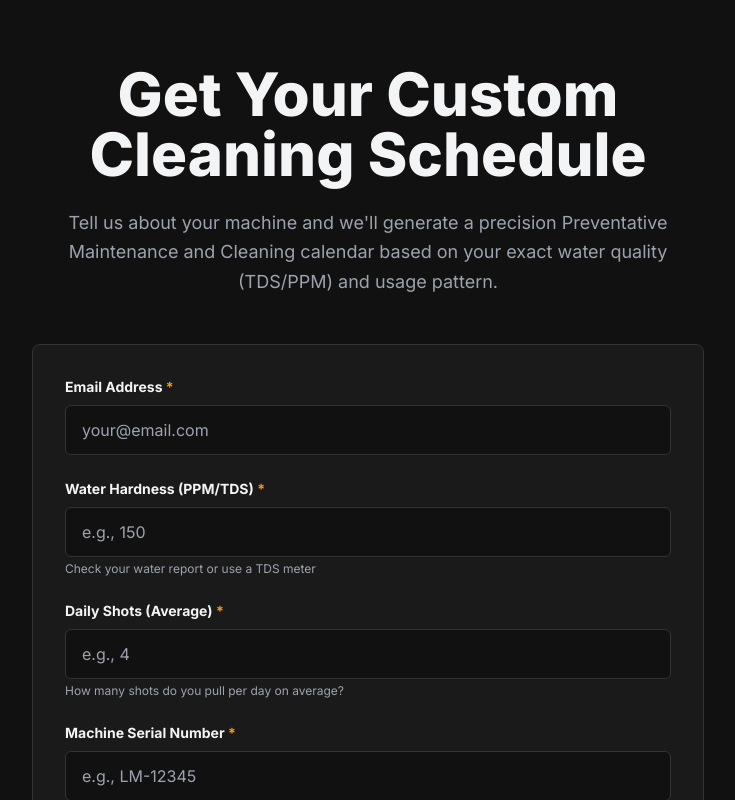
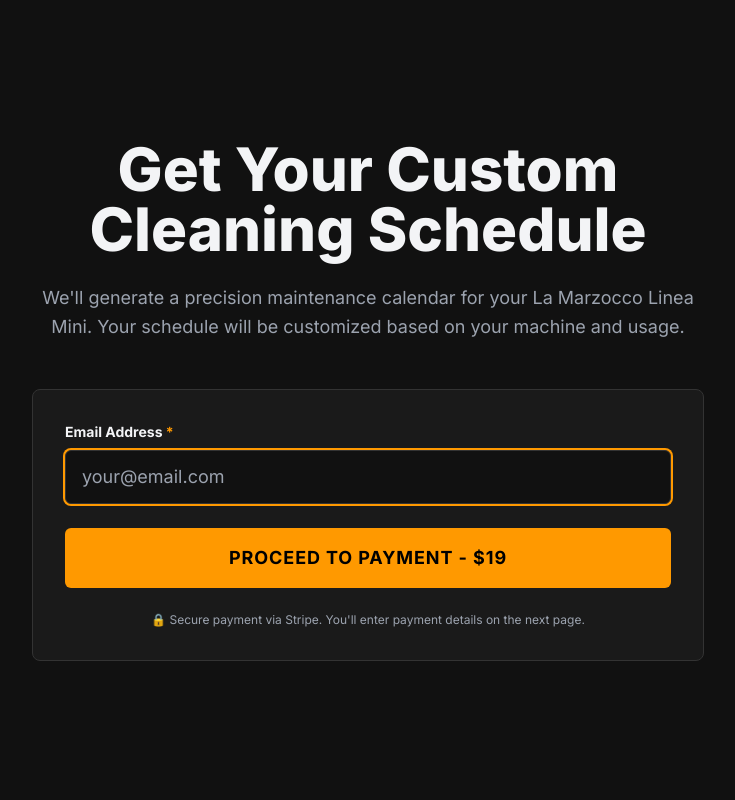
Before and after one commit to ThatMovieGuyOriginal/espresso-smoke-test, a Next.js app: page /order in a window 1280 px wide. Shown: the top 800 px of the page, without its empty margins (272-1007 px from the left). Built offline with nearby package versions, Linux system fonts and the light colour scheme.

Commit message:
Reduce friction: Email-only form with dummy data - get payment first, collect details later

```diff
--- a/app/order/page.tsx
+++ b/app/order/page.tsx
@@ -1,84 +1,57 @@
 'use client'
 
 import { track } from '@vercel/analytics'
-import Link from 'next/link'
-import { useEffect, useState } from 'react'
+import { useState } from 'react'
 
 export default function OrderPage() {
-  const [formData, setFormData] = useState({
-    email: '',
-    waterHardness: '',
-    dailyShots: '',
-    serialNumber: '',
-  })
+  const [email, setEmail] = useState('')
   const [loading, setLoading] = useState(false)
-  const [errors, setErrors] = useState<Record<string, string>>({})
+  const [error, setError] = useState('')
 
-  const validateForm = () => {
-    const newErrors: Record<string, string> = {}
-
-    // Email validation
-    if (!formData.email || !/^[^\s@]+@[^\s@]+\.[^\s@]+$/.test(formData.email)) {
-      newErrors.email = 'Valid email required'
+  const validateEmail = () => {
+    if (!email || !/^[^\s@]+@[^\s@]+\.[^\s@]+$/.test(email)) {
+      setError('Valid email required')
+      return false
     }
-
-    // Water hardness validation (1-999 ppm)
-    const hardness = parseInt(formData.waterHardness)
-    if (!formData.waterHardness || isNaN(hardness) || hardness < 1 || hardness > 999) {
-      newErrors.waterHardness = 'Enter water hardness between 1-999 ppm'
-    }
-
-    // Daily shots validation (1-99)
-    const shots = parseInt(formData.dailyShots)
-    if (!formData.dailyShots || isNaN(shots) || shots < 1 || shots > 99) {
-      newErrors.dailyShots = 'Enter daily shots between 1-99'
-    }
-
-    // Serial number validation (non-empty)
-    if (!formData.serialNumber.trim()) {
-      newErrors.serialNumber = 'Serial number required'
-    }
-
-    setErrors(newErrors)
-    return Object.keys(newErrors).length === 0
+    return true
   }
 
   const handleSubmit = async (e: React.FormEvent) => {
     e.preventDefault()
+    setError('')
 
-    if (!validateForm()) {
+    if (!validateEmail()) {
       return
     }
 
     setLoading(true)
-    track('order_form_submitted', {
-      water_hardness: formData.waterHardness,
-      daily_shots: formData.dailyShots,
+    track('order_form_submitted_email_only', {
+      email: email,
     })
 
     // CRITICAL: Always redirect to Stripe, even if database save fails
     // Philosophy: Payment > Data Collection
-    // We can email customers for missing details, but can't recover lost sales
+    // Using dummy data for non-email fields - will be updated post-purchase
 
     try {
-      // Attempt to save order details to Supabase
+      // Attempt to save order with dummy data to Supabase
       await fetch('/api/orders', {
         method: 'POST',
         headers: { 'Content-Type': 'application/json' },
         body: JSON.stringify({
-          email: formData.email,
-          water_hardness_ppm: parseInt(formData.waterHardness),
-          daily_shots: parseInt(formData.dailyShots),
-          serial_number: formData.serialNumber,
+          email: email,
+          water_hardness_ppm: 150, // Dummy default
+          daily_shots: 4, // Dummy default
+          serial_number: 'TBD', // Placeholder - to be collected post-purchase
           status: 'pending_payment',
         }),
       })
       // Database save succeeded - great! Continue to Stripe.
     } catch (error) {
       // Database save failed - log it but DON'T STOP the checkout
-      console.error('Failed to save order details (will still process payment):', error)
+      console.error('Failed to save order (will still process payment):', error)
       track('order_save_failed', {
-        email: formData.email,
+        email: email,
         error: error instanceof Error ? error.message : 'unknown'
       })
       // Continue to Stripe regardless
@@ -86,19 +59,10 @@ export default function OrderPage() {
 
     // ALWAYS redirect to Stripe - this is the critical part
     const stripeUrl = new URL('https://buy.stripe.com/cNi9AS1Lj1gG4z18xs7AI01')
-    stripeUrl.searchParams.set('prefilled_email', formData.email)
-    stripeUrl.searchParams.set('client_reference_id', formData.email)
+    stripeUrl.searchParams.set('prefilled_email', email)
+    stripeUrl.searchParams.set('client_reference_id', email)
 
     window.location.href = stripeUrl.toString()
-  }
-
-  const handleChange = (e: React.ChangeEvent<HTMLInputElement>) => {
-    const { name, value } = e.target
-    setFormData(prev => ({ ...prev, [name]: value }))
-    // Clear error when user types
-    if (errors[name]) {
-      setErrors(prev => ({ ...prev, [name]: '' }))
-    }
   }
 
   return (
@@ -109,13 +73,13 @@ export default function OrderPage() {
             Get Your Custom Cleaning Schedule
           </h1>
           <p className="text-lg text-text-secondary leading-relaxed">
-            Tell us about your machine and we'll generate a precision Preventative Maintenance and Cleaning calendar
-            based on your exact water quality (TDS/PPM) and usage pattern.
+            We'll generate a precision maintenance calendar for your La Marzocco Linea Mini.
+            Your schedule will be customized based on your machine and usage.
           </p>
         </div>
 
         <form onSubmit={handleSubmit} className="bg-dark-surface border border-dark-border rounded-lg p-8 space-y-6">
-          {/* Email */}
+          {/* Email Only */}
           <div>
             <label htmlFor="email" className="block text-sm font-bold text-text-primary mb-2">
               Email Address <span className="text-accent-orange">*</span>
@@ -123,100 +87,27 @@ export default function OrderPage() {
             <input
               type="email"
               id="email"
-              name="email"
-              value={formData.email}
-              onChange={handleChange}
+              value={email}
+              onChange={(e) => {
+                setEmail(e.target.value)
+                if (error) setError('')
+              }}
               placeholder="your@email.com"
-              className="w-full bg-dark-bg border border-dark-border text-text-primary placeholder-text-secondary rounded-md px-4 py-3 focus:outline-none focus:ring-2 focus:ring-accent-orange"
+              className="w-full bg-dark-bg border border-dark-border text-text-primary placeholder-text-secondary rounded-md px-4 py-3 focus:outline-none focus:ring-2 focus:ring-accent-orange text-lg"
               disabled={loading}
+              autoFocus
               required
             />
-            {errors.email && (
-              <p className="text-red-500 text-sm mt-1">{errors.email}</p>
+            {error && (
+              <p className="text-red-500 text-sm mt-1">{error}</p>
             )}
-          </div>
-
-          {/* Water Hardness */}
-          <div>
-            <label htmlFor="waterHardness" className="block text-sm font-bold text-text-primary mb-2">
-              Water Hardness (PPM/TDS) <span className="text-accent-orange">*</span>
-            </label>
-            <input
-              type="number"
-              id="waterHardness"
-              name="waterHardness"
-              value={formData.waterHardness}
-              onChange={handleChange}
-              placeholder="e.g., 150"
-              min="1"
-              max="999"
-              className="w-full bg-dark-bg border border-dark-border text-text-primary placeholder-text-secondary rounded-md px-4 py-3 focus:outline-none focus:ring-2 focus:ring-accent-orange"
-              disabled={loading}
-              required
-            />
-            {errors.waterHardness && (
-              <p className="text-red-500 text-sm mt-1">{errors.waterHardness}</p>
-            )}
-            <p className="text-xs text-text-secondary mt-1">
-              Check your water report or use a TDS meter
-            </p>
-          </div>
-
-          {/* Daily Shots */}
-          <div>
-            <label htmlFor="dailyShots" className="block text-sm font-bold text-text-primary mb-2">
-              Daily Shots (Average) <span className="text-accent-orange">*</span>
-            </label>
-            <input
-              type="number"
-              id="dailyShots"
-              name="dailyShots"
-              value={formData.dailyShots}
-              onChange={handleChange}
-              placeholder="e.g., 4"
-              min="1"
-              max="99"
-              className="w-full bg-dark-bg border border-dark-border text-text-primary placeholder-text-secondary rounded-md px-4 py-3 focus:outline-none focus:ring-2 focus:ring-accent-orange"
-              disabled={loading}
-              required
-            />
-            {errors.dailyShots && (
-              <p className="text-red-500 text-sm mt-1">{errors.dailyShots}</p>
-            )}
-            <p className="text-xs text-text-secondary mt-1">
-              How many shots do you pull per day on average?
-            </p>
-          </div>
-
-          {/* Serial Number */}
-          <div>
-            <label htmlFor="serialNumber" className="block text-sm font-bold text-text-primary mb-2">
-              Machine Serial Number <span className="text-accent-orange">*</span>
-            </label>
-            <input
-              type="text"
-              id="serialNumber"
-              name="serialNumber"
-              value={formData.serialNumber}
-              onChange={handleChange}
-              placeholder="e.g., LM-12345"
-              className="w-full bg-dark-bg border border-dark-border text-text-primary placeholder-text-secondary rounded-md px-4 py-3 focus:outline-none focus:ring-2 focus:ring-accent-orange"
-              disabled={loading}
-              required
-            />
-            {errors.serialNumber && (
-              <p className="text-red-500 text-sm mt-1">{errors.serialNumber}</p>
-            )}
-            <p className="text-xs text-text-secondary mt-1">
-              Found on the machine's serial plate
-            </p>
           </div>
 
           {/* Submit Button */}
           <button
             type="submit"
             disabled={loading}
-            className="w-full bg-accent-orange text-black font-bold py-4 px-8 rounded-md uppercase tracking-wider transition-all duration-200 hover:bg-accent-orange-hover hover:scale-105 active:scale-95 disabled:opacity-50 disabled:cursor-not-allowed"
+            className="w-full bg-accent-orange text-black font-bold py-4 px-8 rounded-md uppercase tracking-wider transition-all duration-200 hover:bg-accent-orange-hover hover:scale-105 active:scale-95 disabled:opacity-50 disabled:cursor-not-allowed text-lg"
           >
             {loading ? 'REDIRECTING...' : 'PROCEED TO PAYMENT - $19'}
           </button>
```
